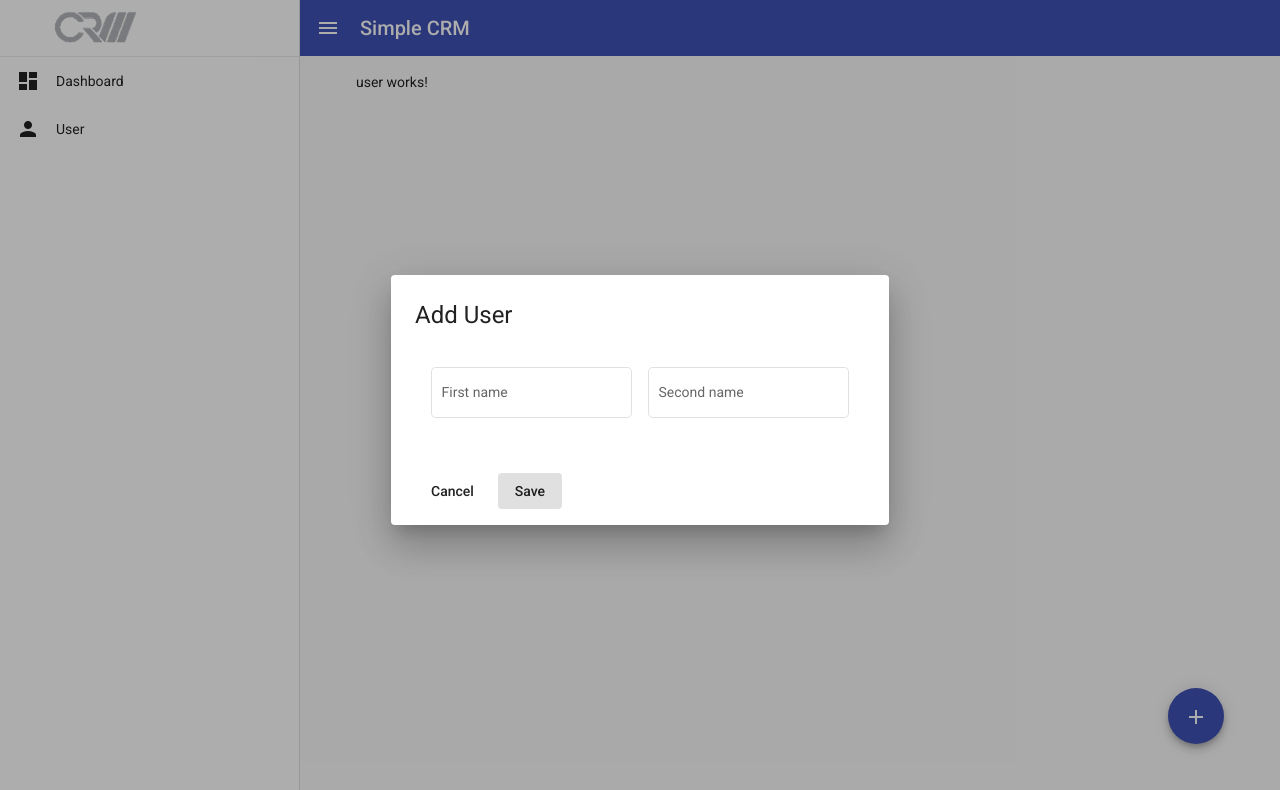
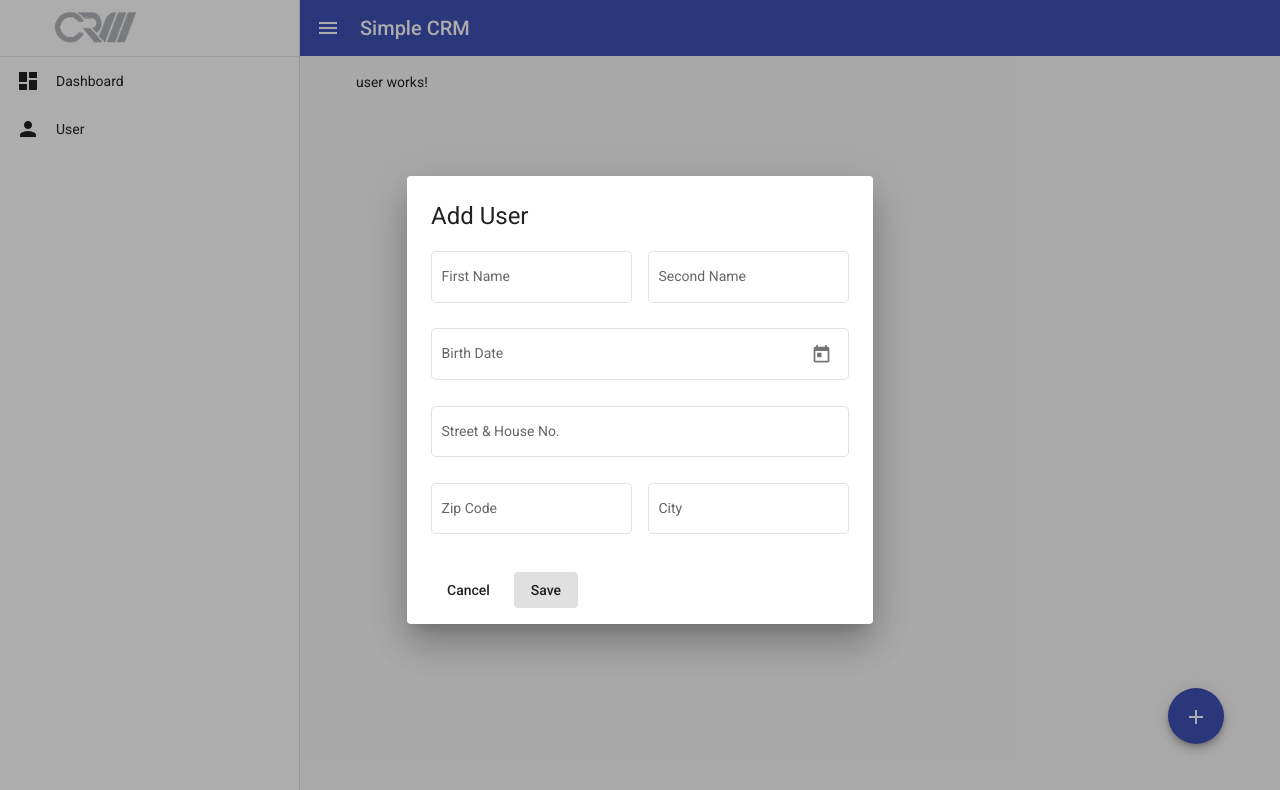
Before and after one commit to PeterSteinlesberger/simple-CRM, an Angular app: page /user in a window 1280 px wide. Both pictures are taken after a click on the button "add". Shown: the top 790 px of the page. Built offline with nearby package versions, Linux system fonts and the light colour scheme.

Commit message:
add: birth-date & adress input fields

```diff
--- a/src/app/dialog-add-user/dialog-add-user.component.html
+++ b/src/app/dialog-add-user/dialog-add-user.component.html
@@ -2,16 +2,38 @@
 <div mat-dialog-content>
     <div class="name-container">
         <mat-form-field class="margin-right16" appearance="outline">
-        <mat-label >First name</mat-label>
+            <mat-label>First Name</mat-label>
             <input matInput>
         </mat-form-field>
         <mat-form-field appearance="outline">
-        <mat-label>Second name</mat-label>
+            <mat-label>Second Name</mat-label>
+            <input matInput>
+        </mat-form-field>
+    </div>
+    <mat-form-field class="full-width" appearance="outline">
+        <mat-label>Birth Date</mat-label>
+        <input matInput [matDatepicker]="datepicker">
+        <mat-datepicker-toggle matSuffix [for]="datepicker"></mat-datepicker-toggle>
+        <mat-datepicker #datepicker></mat-datepicker>
+    </mat-form-field>
+    <div class="full-width">
+        <mat-form-field class="full-width" appearance="outline">
+            <mat-label>Street & House No.</mat-label>
+            <input matInput>
+        </mat-form-field>
+    </div>
+    <div>
+        <mat-form-field class="margin-right16" appearance="outline">
+            <mat-label>Zip Code</mat-label>
+            <input matInput>
+        </mat-form-field>
+        <mat-form-field appearance="outline">
+            <mat-label>City</mat-label>
             <input matInput>
         </mat-form-field>
     </div>
 </div>
 <div mat-dialog-actions>
     <button mat-button (click)="onNoClick()">Cancel</button>
-  <button mat-button  cdkFocusInitial>Save</button>
+    <button mat-button cdkFocusInitial>Save</button>
 </div>
--- a/src/app/dialog-add-user/dialog-add-user.component.scss
+++ b/src/app/dialog-add-user/dialog-add-user.component.scss
@@ -1,4 +1,3 @@
 .name-container {
-    padding: 16px;
     display: flex;
 }
--- a/src/styles.scss
+++ b/src/styles.scss
@@ -12,3 +12,7 @@ body {
 .margin-right16 {
     margin-right: 16px;
 }
+
+.full-width {
+    width: 100%;
+}
```
Also changed, not shown: src/app/app.module.ts (+10 -2 lines). Lines whose indentation alone changed are shown as unchanged.
